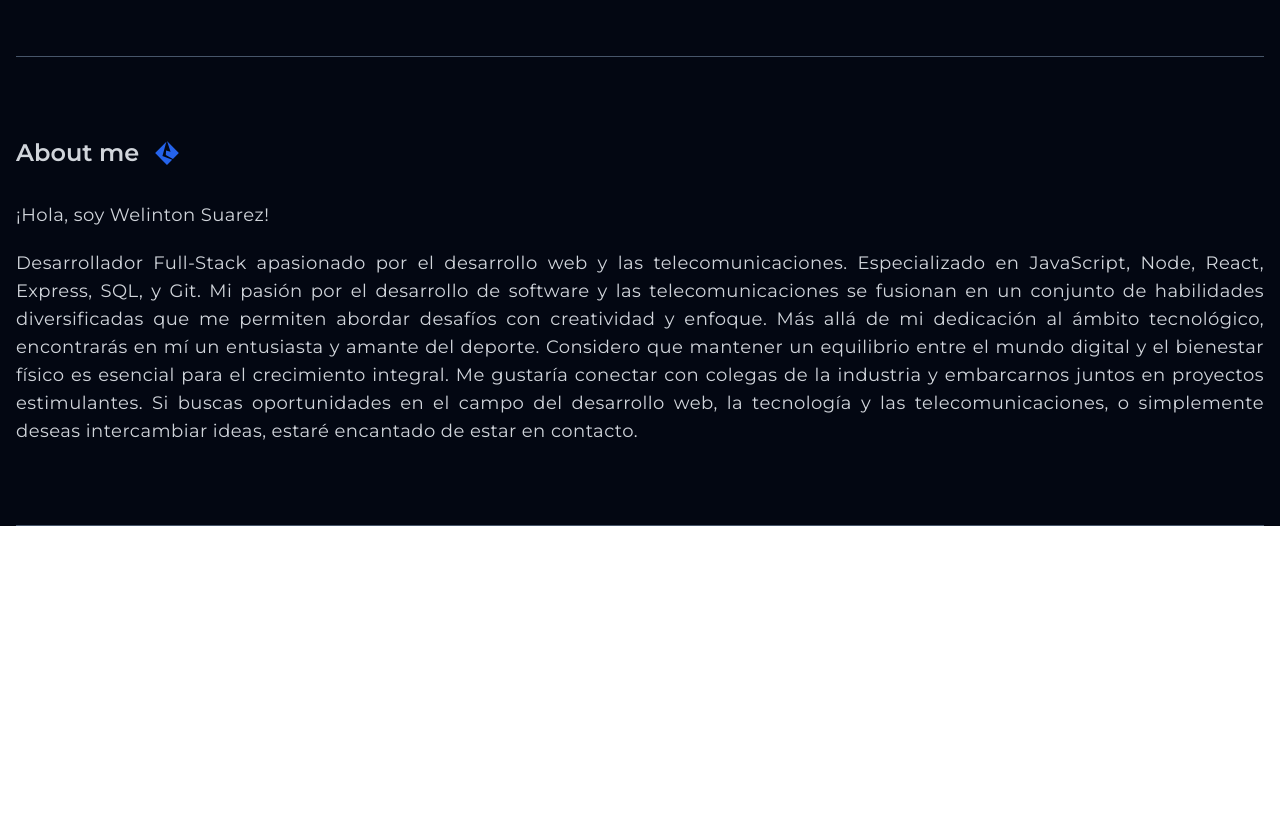
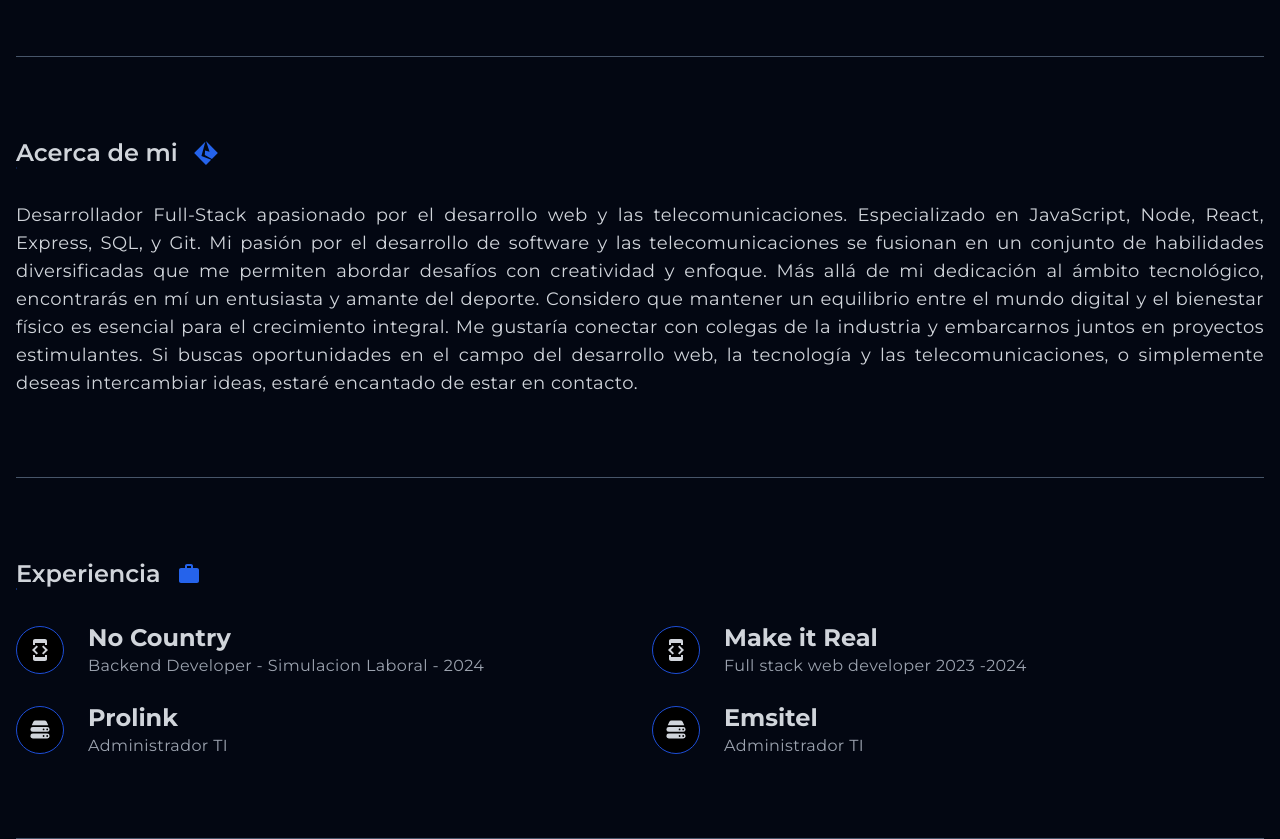
Before and after one commit to wesgdev1/portafolie, a Next.js app: page / in a window 1280 px wide. Shown: the part 280-1119 px from the top of the page. Before the commit the page ends 806 px from the top, so only its background shows below. Built offline with nearby package versions, Linux system fonts and the light colour scheme.

Commit message:
add experience components

```diff
--- a/app/page.tsx
+++ b/app/page.tsx
@@ -1,12 +1,15 @@
 import About from "@/components/About";
 import Bannerp from "@/components/Bannerp";
+import { Experience } from "@/components/Experience";
 
 export default function Home() {
   return (
     <main className="w-full bg-gray-950 text-gray-300 px-4">
       <div className="max-w-screen-xl mx-auto">
         <Bannerp />
+
         <About />
+        <Experience />
       </div>
     </main>
   );
--- a/components/About.tsx
+++ b/components/About.tsx
@@ -4,9 +4,8 @@ import { Title } from "./Title";
 const About = () => {
   return (
     <div className="wrapper">
-      <Title text="About me" icon={<SiInformatica />} />
+      <Title text="Acerca de mi" icon={<SiInformatica />} />
       <div className="text-lg tracking-wide flex flex-col gap-5 text-justify">
-        <p>¡Hola, soy Welinton Suarez!</p>
         <p>
           Desarrollador Full-Stack apasionado por el desarrollo web y las
           telecomunicaciones. Especializado en JavaScript, Node, React, Express,
--- /dev/null
+++ b/components/Experience.tsx
@@ -0,0 +1,35 @@
+import { Title } from "./Title";
+import { MdOutlineDeveloperMode, MdWork } from "react-icons/md";
+import { HiMiniServerStack } from "react-icons/hi2";
+
+import { ExperienceCard } from "./ExperienceCard";
+
+export const Experience = () => {
+  return (
+    <div className="wrapper">
+      <Title text="Experiencia" icon={<MdWork />} />
+      <div className="grid grid-cols-2 gap-6">
+        <ExperienceCard
+          title="No Country"
+          subTitle="Backend Developer - Simulacion Laboral - 2024"
+          icon={<MdOutlineDeveloperMode />}
+        />
+        <ExperienceCard
+          title="Make it Real"
+          subTitle="Full stack web developer 2023 -2024"
+          icon={<MdOutlineDeveloperMode />}
+        />
+        <ExperienceCard
+          title="Prolink"
+          subTitle="Administrador TI"
+          icon={<HiMiniServerStack />}
+        />
+        <ExperienceCard
+          title="Emsitel"
+          subTitle="Administrador TI"
+          icon={<HiMiniServerStack />}
+        />
+      </div>
+    </div>
+  );
+};
--- /dev/null
+++ b/components/ExperienceCard.tsx
@@ -0,0 +1,21 @@
+import { SiReactivex } from "react-icons/si";
+
+interface Props {
+  title: string;
+  subTitle: string;
+  icon: React.ReactNode;
+}
+
+export const ExperienceCard = ({ title, subTitle, icon }: Props) => {
+  return (
+    <div className="flex items-center gap-6">
+      <span className="w-12 h-12 rounded-full bg-black border-[1px] border-blue-700 flex justify-center items-center">
+        <span className="text-2xl">{icon}</span>
+      </span>
+      <div>
+        <h3 className="text-2xl font-bold">{title}</h3>
+        <p className="text-base text-gray-400 tracking-wide">{subTitle}</p>
+      </div>
+    </div>
+  );
+};
```
